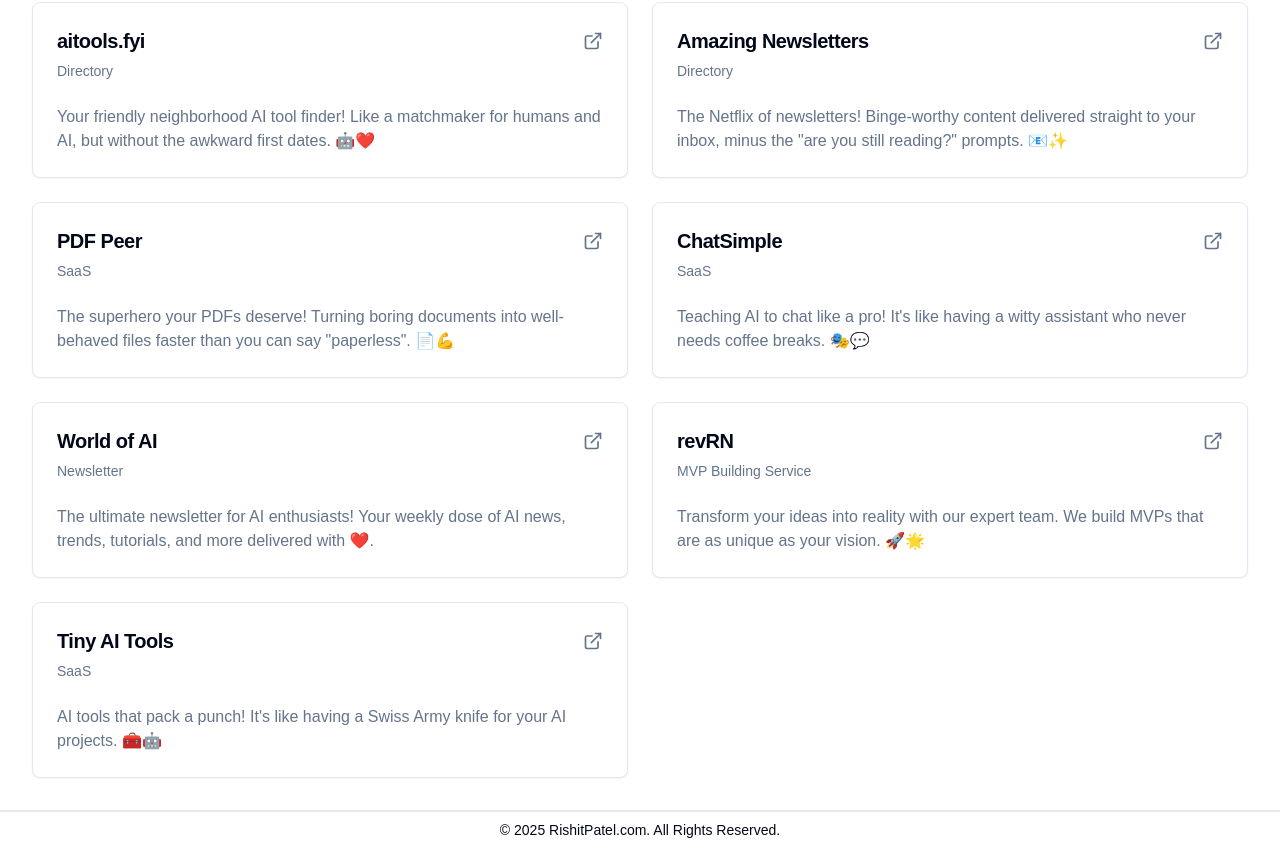
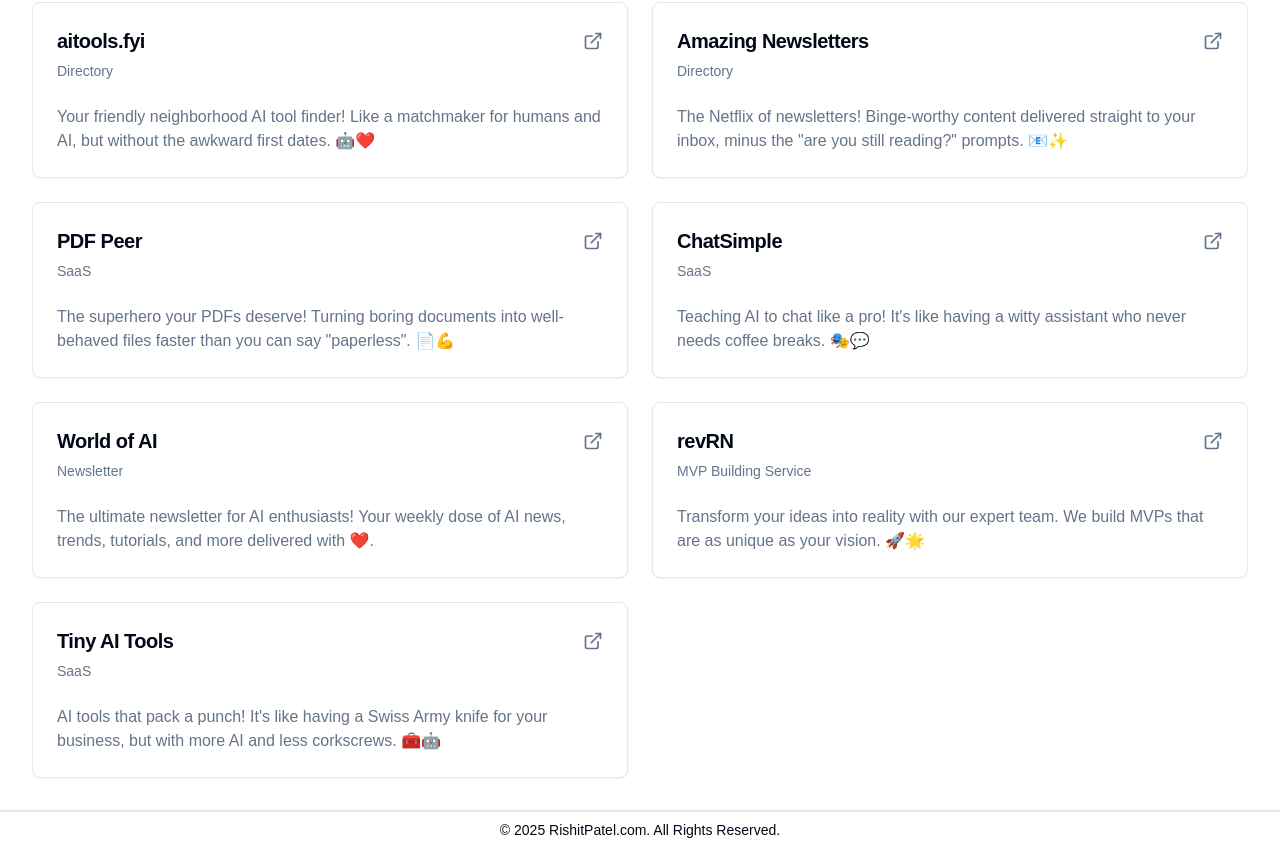
Before and after one commit to imrishit98/rishitpatel.com, a Next.js app: page /projects in a window 1280 px wide. Shown: the part 265-1113 px from the top of the page. Built offline with nearby package versions, Linux system fonts and the light colour scheme; a web font is replaced by a local one.

Commit message:
Update project description in ProjectsGrid component

```diff
--- a/src/components/ui/projects/projects-grid.js
+++ b/src/components/ui/projects/projects-grid.js
@@ -46,7 +46,7 @@
   {
     title: 'Tiny AI Tools',
     description:
-      "AI tools that pack a punch! It's like having a Swiss Army knife for your AI projects. 🧰🤖",
+      "AI tools that pack a punch! It's like having a Swiss Army knife for your business, but with more AI and less corkscrews. 🧰🤖",
     url: 'https://tiny.aitools.fyi/',
     type: 'SaaS',
   },
```
